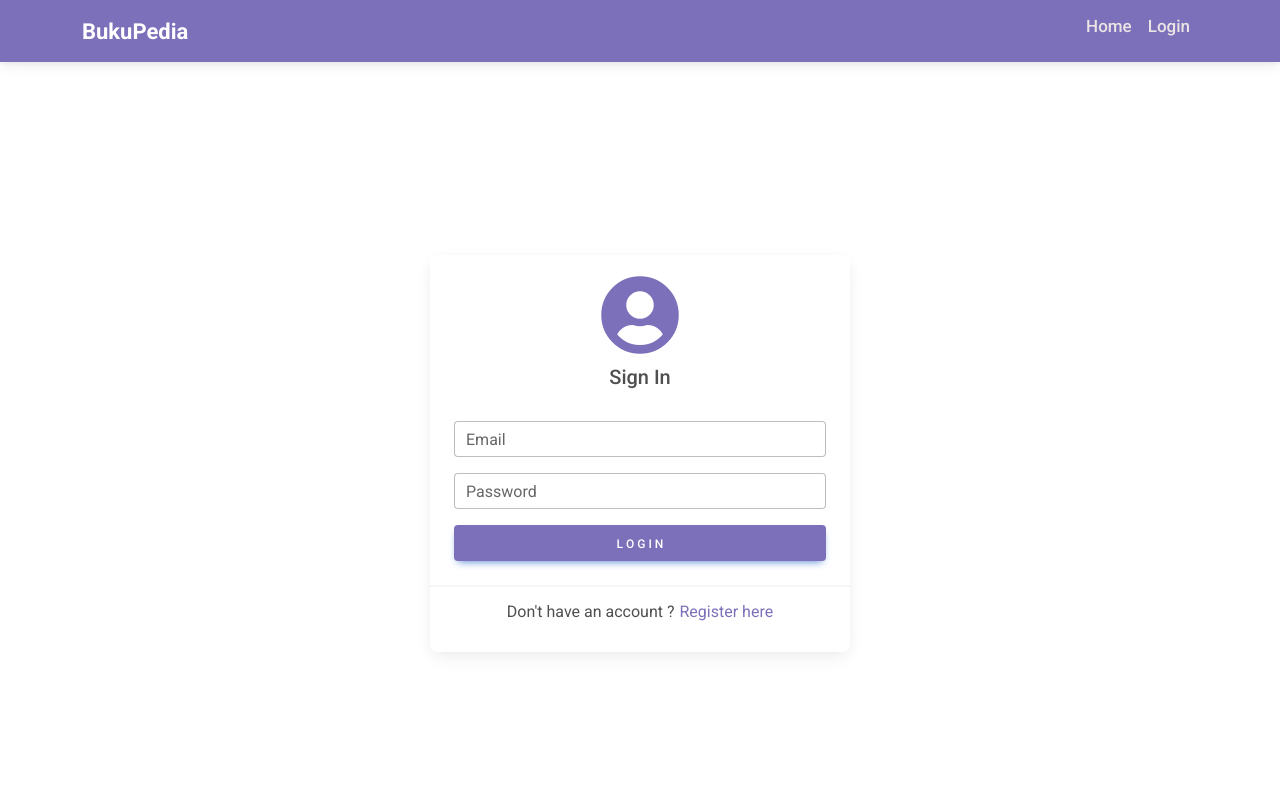
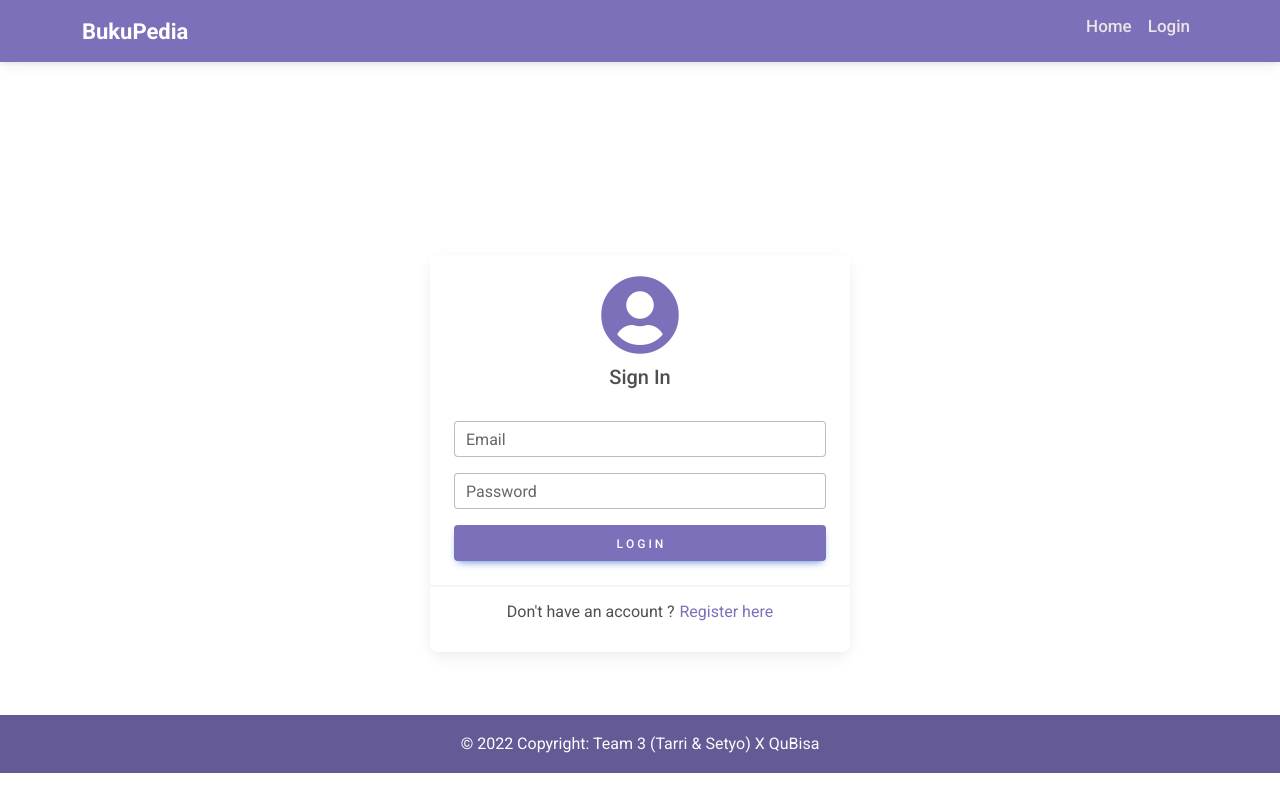
Before and after one commit to tarripewe01/Fullstack-BukuPedia, a React (Create React App) app in the folder client/: page /login in a window 1280 px wide. Built offline with nearby package versions, Linux system fonts and the light colour scheme.

Commit message:
Add Footer

```diff
--- a/client/src/App.js
+++ b/client/src/App.js
@@ -4,7 +4,7 @@ import { useDispatch } from "react-redux";
 import { BrowserRouter, Routes, Route } from "react-router-dom";
 import { ToastContainer } from "react-toastify";
 import "react-toastify/dist/ReactToastify.css";
-import { Header, PrivateRoute } from "./components";
+import { Footer, Header, PrivateRoute } from "./components";
 import {
   Home,
   Login,
@@ -74,6 +74,7 @@ function App() {
           />
         </Routes>
       </div>
+      <Footer />
     </BrowserRouter>
   );
 }
--- /dev/null
+++ b/client/src/components/Footer.js
@@ -0,0 +1,24 @@
+import { MDBFooter } from "mdb-react-ui-kit";
+import React from "react";
+import { Colors } from "../utils/colors";
+
+const Footer = () => {
+  return (
+    <MDBFooter
+      className="text-center text-lg-left mt-5"
+      style={{ backgroundColor: Colors.primary, color: 'white' }}
+    >
+      <div
+        className="text-center p-3"
+        style={{ backgroundColor: "rgba(0, 0, 0, 0.2)" }}
+      >
+        &copy; {new Date().getFullYear()} Copyright:{" "}
+        <a className="text-light" href="https://mdbootstrap.com/">
+          Team 3 (Tarri & Setyo) X QuBisa
+        </a>
+      </div>
+    </MDBFooter>
+  );
+};
+
+export default Footer;
--- a/client/src/components/UserManage.js
+++ b/client/src/components/UserManage.js
@@ -31,8 +31,8 @@ const UserManage = () => {
   };
 
   return (
-    <>
-      <MDBTable striped hover>
+    <div style={{height: '100vh'}}>
+      <MDBTable striped hover >
         {" "}
         <MDBTableHead>
           <tr>
@@ -82,7 +82,7 @@ const UserManage = () => {
             })}
         </MDBTableBody>
       </MDBTable>
-    </>
+    </div>
   );
 };
 
--- a/client/src/components/index.js
+++ b/client/src/components/index.js
@@ -7,6 +7,7 @@ import LoadingtoRedirect from "./route/LoadingtoRedirect";
 import PrivateRoute from "./route/PrivateRoute";
 import RelatedBooks from "./RelatedBooks";
 import DisqusThread from "./DisqusThread";
+import Footer from "./Footer";
 
 export {
   Header,
@@ -18,4 +19,5 @@ export {
   PrivateRoute,
   RelatedBooks,
   DisqusThread,
+  Footer,
 };
--- a/client/src/redux/api.js
+++ b/client/src/redux/api.js
@@ -13,7 +13,6 @@ API.interceptors.request.use((req) => {
 
 export const signIn = (formData) => API.post("/users/signin", formData);
 export const signUp = (formData) => API.post("/users/signup", formData);
-
 export const getAllUsers = () => API.get("/users/users");
 export const deleteUser = (id) => API.delete(`/users/users/${id}`);
 
```
